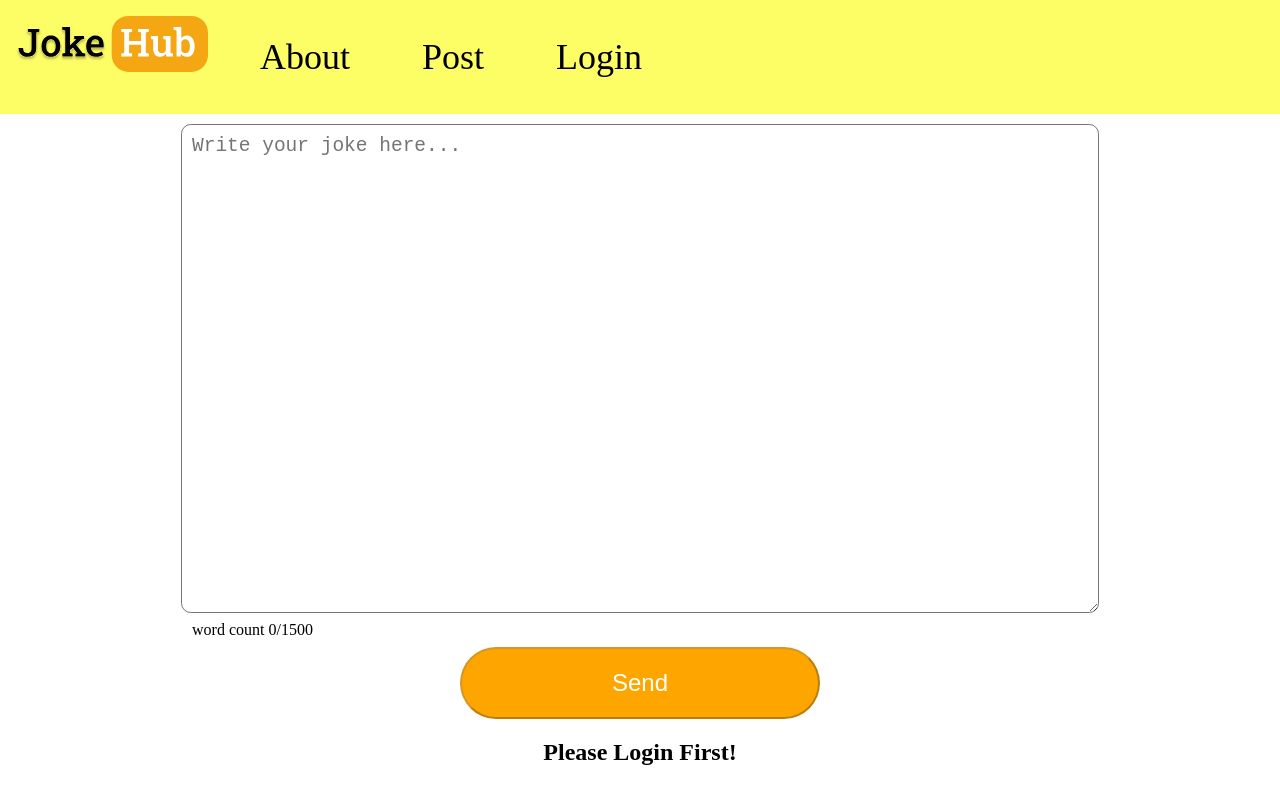
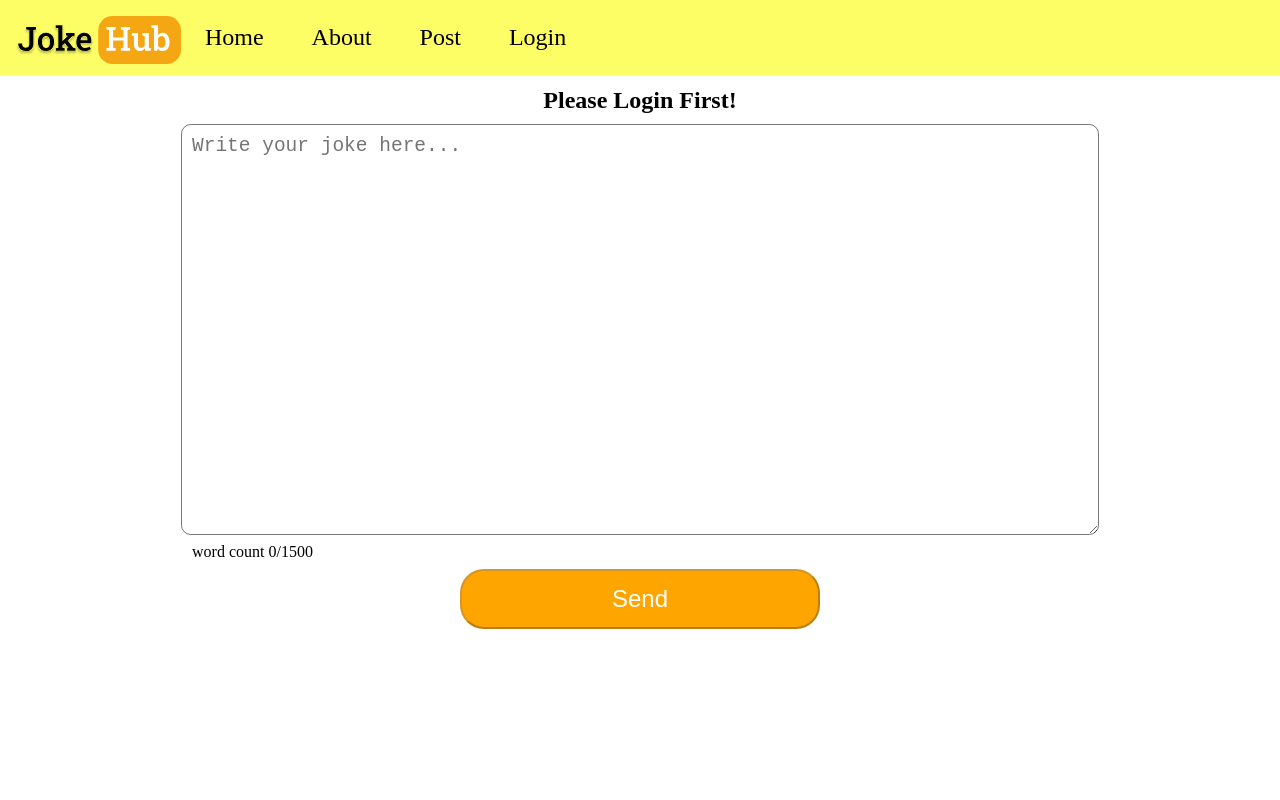
Before and after one commit to SamTech37/jokehub, a React (Create React App) app: page /post in a window 1280 px wide. Built offline with nearby package versions, Linux system fonts and the light colour scheme; no server answers; the database is empty.

Commit message:
changed absolute units to relative units

```diff
--- a/src/Components/NavBar.js
+++ b/src/Components/NavBar.js
@@ -3,6 +3,7 @@ import styled from "styled-components";
 import icon from "../assets/icon.svg";
 import { BrowserView, MobileView } from "react-device-detect";
 import { Link, NavLink } from "react-router-dom";
+
 const MobileNav = styled.div`
   background: #fdfd66;
   height: 15%;
@@ -80,15 +81,16 @@ const MobileNav = styled.div`
 `;
 const Nav = styled.div`
   background: #fdfd66;
-  height: 15%;
+  max-height: 15%;
   width: 100%;
   display: flex;
   flex-direction: row;
   img {
     max-width: 12em;
     min-width: 5em;
-    margin: 1em;
-    height: auto;
+    height: 3em;
+    margin-left: 1em;
+    margin-top: 1em;
     justify-self: center;
   }
   .NavContent {
@@ -97,7 +99,7 @@ const Nav = styled.div`
     a {
       padding: 1em;
       text-decoration: none;
-      font-size: 36px;
+      font-size: 1.5em;
       color: black;
       display: block;
       transition: 0.3s;
@@ -122,6 +124,7 @@ export default function NavBar({ signIn, signOut, signed }) {
             <img src={icon} alt="wut" />
           </NavLink>
           <div className="NavContent">
+            <Link to="/">Home</Link>
             <Link to="/about">About</Link>
             <Link to="/post">Post</Link>
             <a onClick={handleAuth}>{signed ? "Logout" : "Login"}</a>
@@ -138,11 +141,10 @@ export default function NavBar({ signIn, signOut, signed }) {
             &#9776;
           </button>
 
-          <div className="drawerNav">
-            <a className="closebtn" onClick={() => setDrawerOpen(false)}>
-              Close
-            </a>
+          <div className="drawerNav" onClick={() => setDrawerOpen(false)}>
+            <a className="closebtn">Close</a>
             <div className="drawerNav-content">
+              <Link to="/">Home</Link>
               <Link to="/about">About</Link>
               <Link to="/post">Post</Link>
               <a onClick={handleAuth}>{signed ? "Logout" : "Login"}</a>
--- a/src/Components/PostingPage.js
+++ b/src/Components/PostingPage.js
@@ -13,9 +13,9 @@ const Body = styled.div`
     font-size: 1.5em;
 
     max-width: 15em;
-    width: 30%;
-    height: 3em;
-    border-radius: 1.5em;
+    width: 35%;
+    height: 2.5em;
+    border-radius: 1em;
   }
   textarea {
     margin-top: 0.5em;
@@ -23,7 +23,7 @@ const Body = styled.div`
     padding: 0.5em;
     border-width: 0.1em;
     border-radius: 0.5em;
-    height: 24em;
+    height: 20em;
     max-width: 60em;
     width: 70%;
   }
@@ -32,6 +32,10 @@ const Body = styled.div`
     margin-bottom: 0.5em;
     max-width: 60em;
     width: 70%;
+  }
+  h2 {
+    margin-top: 0.5em;
+    margin-bottom: 0;
   }
 `;
 export default function PostingPage({ postJoke, signed }) {
@@ -49,6 +53,7 @@ export default function PostingPage({ postJoke, signed }) {
   };
   return (
     <Body>
+      {!signed && <h2>Please Login First!</h2>}
       <textarea
         type="text"
         placeholder="Write your joke here..."
@@ -61,7 +66,6 @@ export default function PostingPage({ postJoke, signed }) {
       <button onClick={handleClick} disabled={!signed}>
         Send
       </button>
-      {!signed && <h2>Please Login First!</h2>}
     </Body>
   );
 }
```
